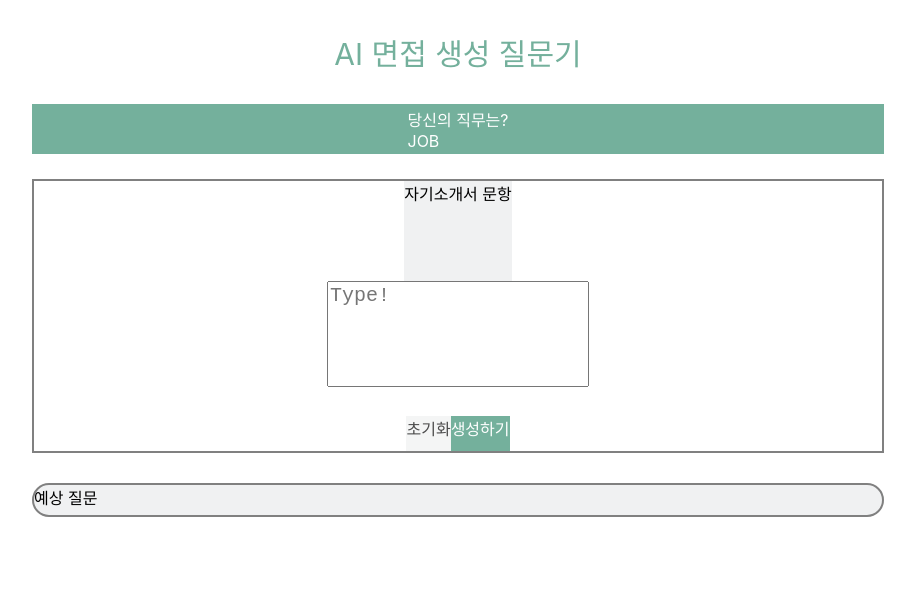
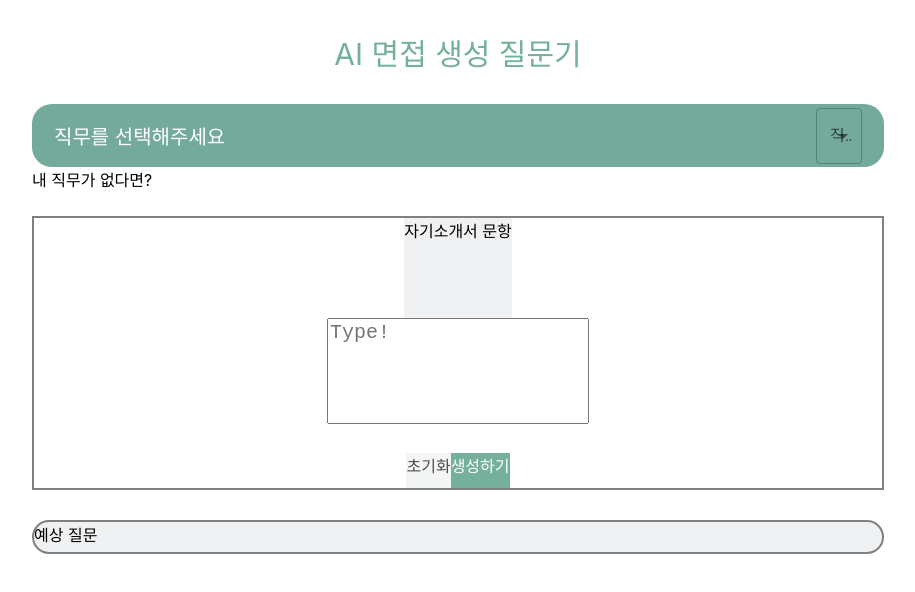
Before and after one commit to LeeHyunJin1997/question-maker-react, a React (Create React App) app in the folder question_maker/: page / in a window 1280 px wide. Shown: the top 592 px of the page, without its empty margins (182-1097 px from the left). Built offline with nearby package versions, Linux system fonts and the light colour scheme.

Commit message:
feat: Job selector 기능 구현, style 적용

```diff
--- a/question_maker/src/home/Home.css
+++ b/question_maker/src/home/Home.css
@@ -5,18 +5,18 @@
   margin-top: 30px;
 }
 
-.job-container {
-  background-color: rgb(116, 176, 156);
+.job {
+  background-color: #74AA9C;
   display: flex;
-  justify-content: center;
+  justify-content: space-between;
   align-items: center;
   margin-top: 30px;
-  height: 50px;
-}
-
-.job {
-  color: white;
-  justify-content: left;
+  height: 63px;
+  border-radius: 20px;
+  padding-left: 22px;
+  padding-right: 22px;
+  font-size: 20px;
+  color: #FFFFFF;
 }
 
 .essay-container {
--- a/question_maker/src/home/HomeJob.js
+++ b/question_maker/src/home/HomeJob.js
@@ -1,10 +1,32 @@
+import { useState } from 'react';
+import { Select, MenuItem, InputLabel, FormControl } from '@mui/material';
+
 function HomeJob() {
+  let [job, setJob] = useState('');
+
+  function handleChange(event) {
+    setJob(event.target.value);
+  }
+
   return (
-    <div className="job-container">
+    <div>
       <div className="job">
-        당신의 직무는?
-        <div className="select-job">JOB</div>
+        <div>직무를 선택해주세요</div>
+        <FormControl>
+          <InputLabel id="job-selector">직무</InputLabel>
+          <Select
+            labelId="job-selector"
+            label="직무"
+            value={job}
+            onChange={handleChange}
+          >
+            <MenuItem value={'기획'}>기획</MenuItem>
+            <MenuItem value={'마케팅'}>마케팅</MenuItem>
+            <MenuItem value={'회계'}>회계</MenuItem>
+          </Select>
+        </FormControl>
       </div>
+      <div>내 직무가 없다면?</div>
     </div>
   )
 }
```
